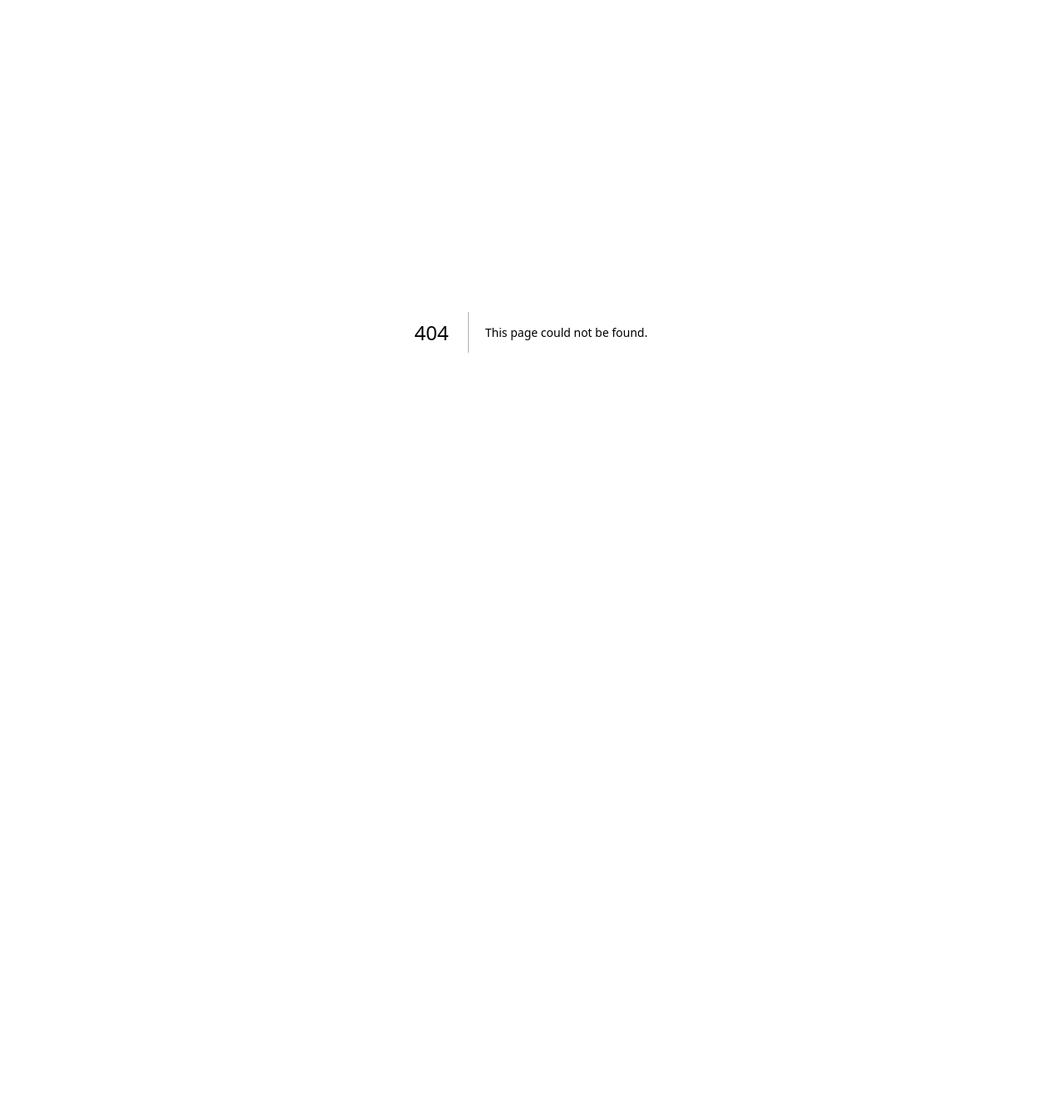
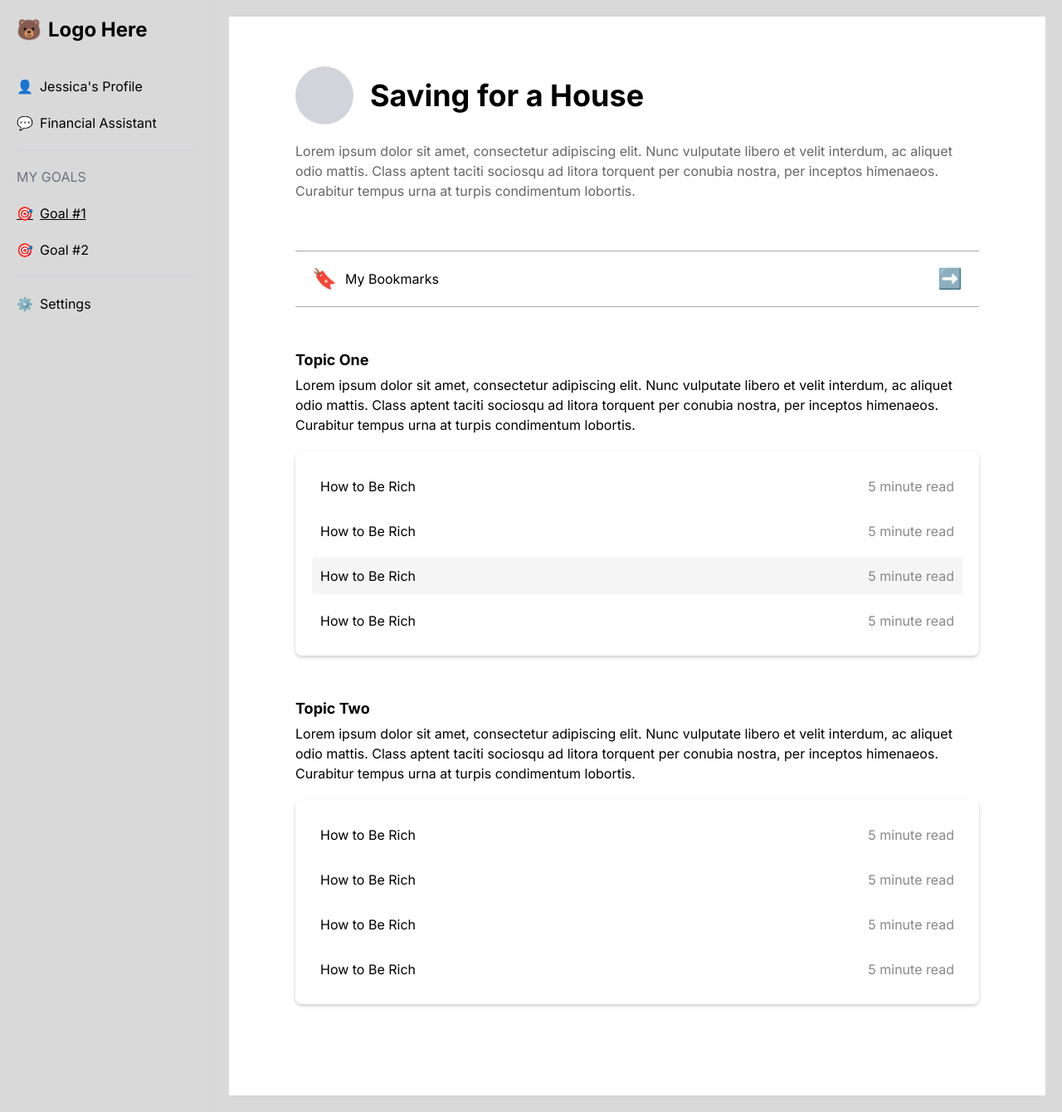
Before and after one commit to helenyin155/hackthesix, a Next.js app in the folder bear/: page /goals/1 in a window 1280 px wide. Before the commit this address had no page. Shown: the whole page at 83% size. Before the commit the page ends 800 px from the top, so only its background shows below. Built offline with nearby package versions, Linux system fonts and the light colour scheme.

Commit message:
goals page

```diff
--- a/bear/app/goals/[id].tsx
+++ /dev/null
@@ -1,15 +0,0 @@
-import { useRouter } from 'next/router';
-
-const Goal = () => {
-  const router = useRouter();
-  const { id } = router.query;
-
-  return (
-    <div>
-      <h1>Goal Page: {id}</h1>
-      <p>This is the page for goal {id}.</p>
-    </div>
-  );
-};
-
-export default Goal;
--- /dev/null
+++ b/bear/app/goals/[id]/page.tsx
@@ -0,0 +1,174 @@
+"use client";
+import Layout from "../../components/Layout.js";
+
+import { useEffect, useState } from 'react';
+
+const Goal = ({ params }: { params: { id: string } }) => {
+  const [id, setId] = useState<string | null>(null);
+
+  useEffect(() => {
+    if (params.id) {
+      setId(params.id);
+    }
+  }, [params]);
+
+  if (!id) {
+    return <div>Loading...</div>;
+  }
+
+  return (
+    <Layout>
+
+    <div className="goal-page">
+      <header className="goal-header">
+        <div className="headerContainer">
+          <div className="circle"></div>
+          <div className="title">Saving for a House</div>
+        </div>
+        <p>Lorem ipsum dolor sit amet, consectetur adipiscing elit. Nunc vulputate libero et velit interdum, ac aliquet odio mattis. Class aptent taciti sociosqu ad litora torquent per conubia nostra, per inceptos himenaeos. Curabitur tempus urna at turpis condimentum lobortis.</p>
+      </header>
+      <section className="bookmarks">
+         <div className="bookmarksContainer">
+        <div className="bookmarkContent">
+            <span className="bookmarkIcon">🔖</span>
+            <span>My Bookmarks</span>
+        </div>
+        <span className="arrowIcon">➡️</span>
+        </div>
+      </section>
+      <section className="topics">
+        <div className="topic">
+          <h3>Topic One</h3>
+          <p>Lorem ipsum dolor sit amet, consectetur adipiscing elit. Nunc vulputate libero et velit interdum, ac aliquet odio mattis. Class aptent taciti sociosqu ad litora torquent per conubia nostra, per inceptos himenaeos. Curabitur tempus urna at turpis condimentum lobortis.</p>
+          <div className="articles">
+            <div className="article">How to Be Rich <span>5 minute read</span></div>
+            <div className="article">How to Be Rich <span>5 minute read</span></div>
+            <div className="articleSelected">How to Be Rich <span>5 minute read</span></div>
+            <div className="article">How to Be Rich <span>5 minute read</span></div>
+          </div>
+        </div>
+        <div className="topic">
+          <h3>Topic Two</h3>
+          <p>Lorem ipsum dolor sit amet, consectetur adipiscing elit. Nunc vulputate libero et velit interdum, ac aliquet odio mattis. Class aptent taciti sociosqu ad litora torquent per conubia nostra, per inceptos himenaeos. Curabitur tempus urna at turpis condimentum lobortis.</p>
+          <div className="articles">
+            <div className="article">How to Be Rich <span>5 minute read</span></div>
+            <div className="article">How to Be Rich <span>5 minute read</span></div>
+            <div className="article">How to Be Rich <span>5 minute read</span></div>
+            <div className="article">How to Be Rich <span>5 minute read</span></div>
+          </div>
+        </div>
+      </section>
+    </div>
+    <style jsx>{`
+
+        .bookmarksContainer {
+            display: flex;
+            justify-content: space-between;
+            align-items: center;
+            padding: 15px 20px;
+            border-top: 1px solid #A9A9A9;
+            border-bottom: 1px solid #A9A9A9;
+            margin: 50px 0;
+        }
+
+        .bookmarkContent {
+            display: flex;
+            align-items: center;
+        }
+
+        .bookmarkIcon {
+            font-size: 24px;
+            margin-right: 10px;
+        }
+
+        .arrowIcon {
+            font-size: 24px;
+        }
+
+      .goal-page {
+        padding: 60px;
+        padding-left: 80px;
+        padding-right: 80px;
+        background-color: #fff;
+      }
+
+      .headerContainer {
+        display: flex;
+        align-items: center;
+        margin-bottom: 20px;
+      }
+
+      .circle {
+        width: 70px;
+        height: 70px;
+        background-color: #d1d5db;
+        border-radius: 50%;
+        margin-right: 20px;
+      }
+
+    .title {
+        font-size: 36px;
+        font-weight: bold;
+        margin: 0;
+    }
+
+      .goal-header {
+        margin-bottom: 40px;
+      }
+      .goal-header p {
+        color: #666;
+        margin-bottom: 60px;
+      }
+      .bookmarks {
+        margin: 40px 0;
+        margin-bottom: 40px;
+      }
+      .topics {
+        margin-bottom: 40px;
+      }
+      .topics h3 {
+        font-size: 18px;
+        font-weight: bold;
+        margin-bottom: 5px;
+      }
+
+      .topics p {
+        margin-bottom: 20px;
+      }
+
+      .topic {
+        margin-bottom: 50px;
+      }
+      .articles {
+        background: #fff; /* Set background to white */
+        padding: 20px; /* Add padding for better spacing */
+        border-radius: 8px; /* Add border radius for rounded corners */
+        box-shadow: 0 2px 4px rgba(0, 0, 0, 0.2); /* Add subtle shadow for better visibility */
+        display: flex;
+        flex-direction: column;
+        gap: 10px;
+      }
+      .article {
+        padding: 10px;
+        background: #fff;
+        border-radius: 4px;
+      }
+      .articleSelected{
+        padding: 10px;
+        background: #f5f5f5;
+        border-radius: 4px;
+      }
+      .article span {
+        float: right;
+        color: #888;
+      }
+      .articleSelected span {
+        float: right;
+        color: #888;
+      }
+    `}</style>
+  </Layout>
+  );
+};
+
+export default Goal;
--- /dev/null
+++ b/bear/app/goals/test/page.tsx
@@ -0,0 +1,17 @@
+import React from 'react'
+import Layout from '../../components/Layout'
+import Link from 'next/link'
+
+const TestPage = () => {
+    return (
+        <Layout>
+            <div>
+                <Link href="/goals/1">Goals</Link>
+                <h1>Test Page</h1>
+                <p>This is a test page.</p>
+            </div>
+        </Layout>
+    )
+}
+
+export default TestPage
```
Also changed, not shown: bear/app/goals/[id]/[article]/page.tsx (added).
